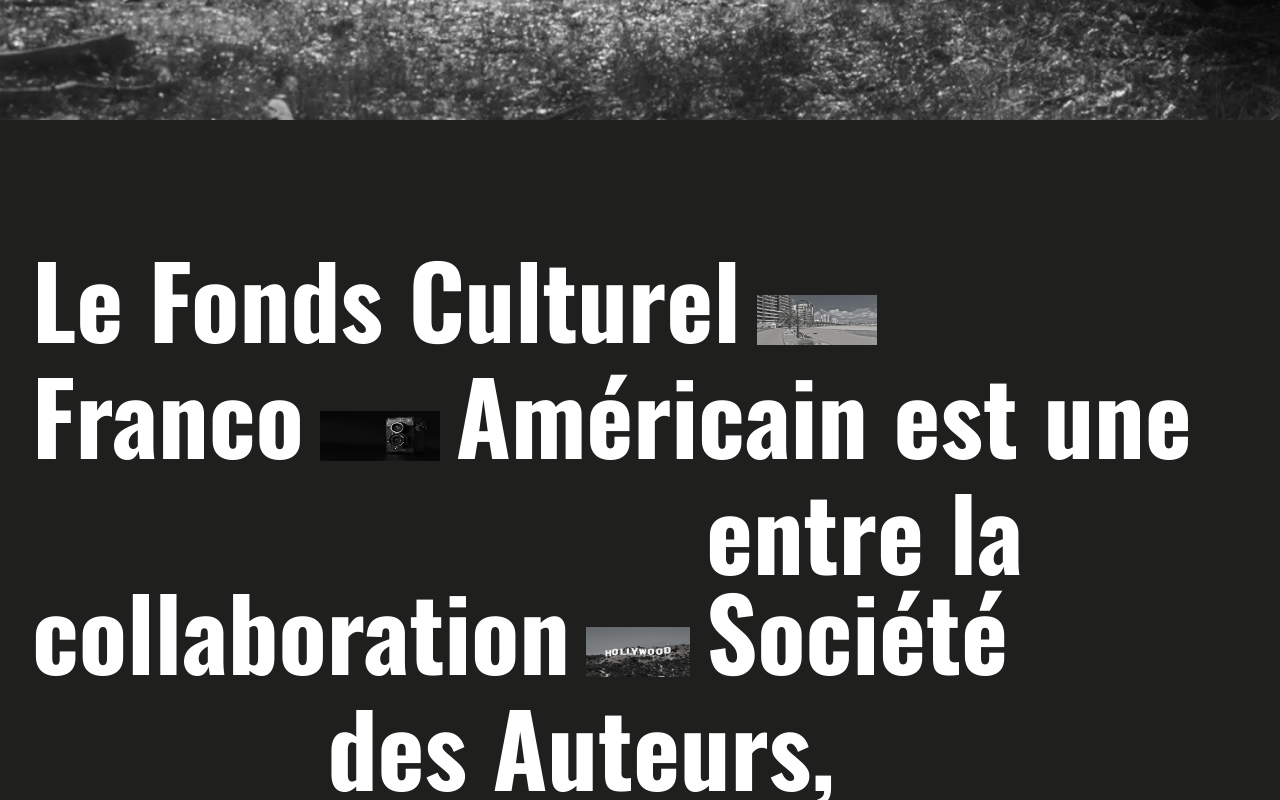
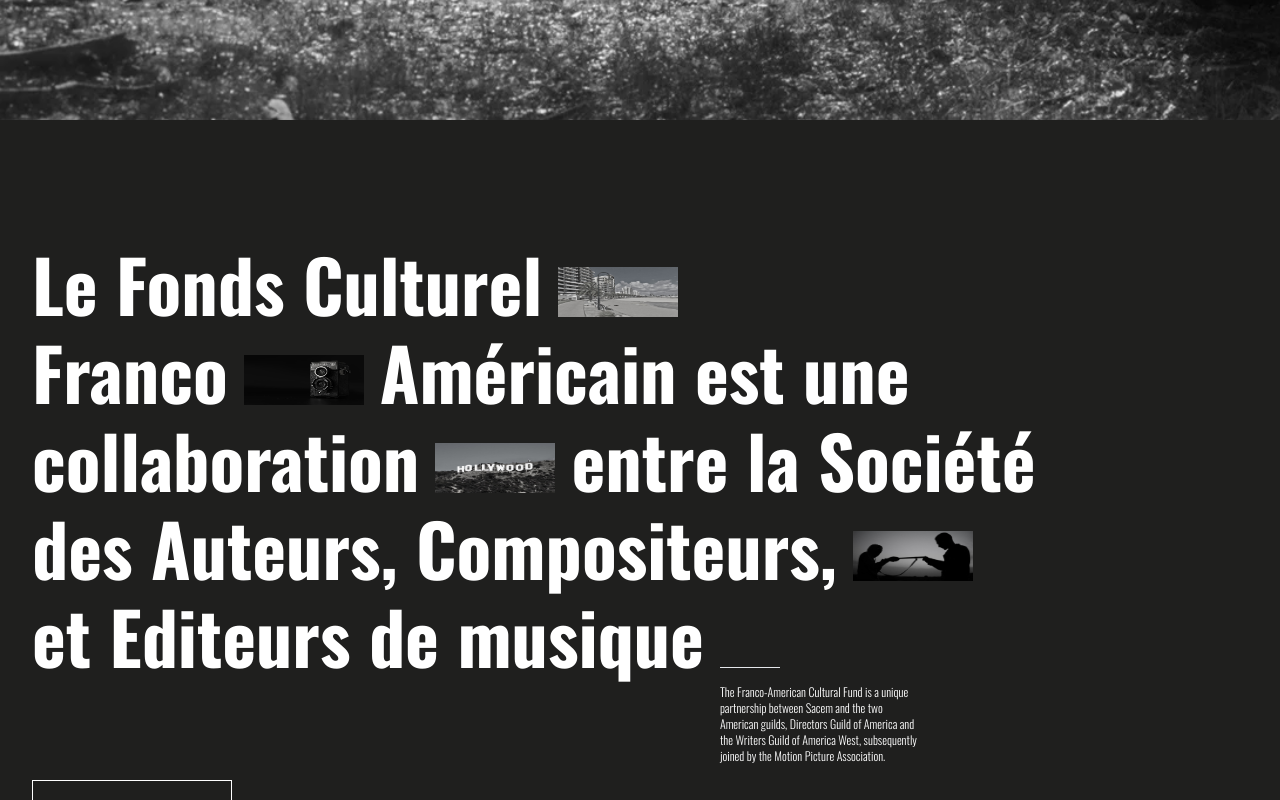
Before and after one commit to Adam-SESAME/SweetPunk-test, a Next.js app: page / in a window 1280 px wide. Shown: the part 840-1640 px from the top of the page. Built offline with nearby package versions, Linux system fonts and the light colour scheme; no server answers; a web font is replaced by a local one.

Commit message:
:bug: fixed responsive vercel

```diff
--- a/src/app/components/About/About.tsx
+++ b/src/app/components/About/About.tsx
@@ -4,10 +4,10 @@
   return (
     <section
       id={id}
-      className="w-full text-white font-oswald bg-[#1F1F1E] min-h-[100vh] md:min-h-[140vh] xl:min-h-[100vh] font-bold text-xl md:text-7xl flex flex-col gap-4 md:pl-8 px-4 pt-32"
+      className="w-full text-white font-oswald bg-[#1F1F1E] font-bold text-xl pb-20 md:text-7xl flex flex-col gap-4 md:pl-8 px-4 pt-32"
     >
       <div className="flex flex-col md:flex-row items-center md:items-end gap-4">
-        <p className="text-[35px] md:text-[72px] xl:text-[100px]">
+        <p className="text-[35px] lg:text-[72px] 2xl:text-[90px]">
           Le Fonds Culturel
         </p>
         <img
@@ -17,18 +17,18 @@
         />
       </div>
       <div className="flex flex-col md:flex-row items-center md:items-end gap-4">
-        <p className="text-[35px] md:text-[72px] xl:text-[100px]">Franco</p>
+        <p className="text-[35px] lg:text-[72px] 2xl:text-[100px]">Franco</p>
         <img
           className="hidden md:block h-[30px] w-[60px] md:w-[80px] md:h-[40px] mb-[0.20rem] xl:w-[120px] xl:h-[50px]"
           src="camera.jpg"
           alt=""
         />
-        <p className="text-[35px] md:text-[72px] xl:text-[100px]">
+        <p className="text-[35px] lg:text-[72px] 2xl:text-[100px]">
           Américain est une
         </p>
       </div>
       <div className="flex flex-col md:flex-row items-center md:items-end gap-4">
-        <p className="text-[35px] md:text-[72px] xl:text-[100px]">
+        <p className="text-[35px] lg:text-[72px] 2xl:text-[100px]">
           collaboration
         </p>
         <img
@@ -36,12 +36,12 @@
           src="hollywood.jpg"
           alt=""
         />
-        <p className="text-[35px] md:text-[72px] xl:text-[100px]">
+        <p className="text-[35px] lg:text-[72px] 2xl:text-[100px]">
           entre la Société
         </p>
       </div>
       <div className="flex flex-col md:flex-row items-center md:items-end gap-4">
-        <p className="text-[35px] md:text-[72px] xl:text-[100px] text-center">
+        <p className="text-[35px] lg:text-[72px] 2xl:text-[100px] text-center">
           des Auteurs, Compositeurs,
         </p>
         <img
@@ -50,8 +50,8 @@
           alt=""
         />
       </div>
-      <div className="flex flex-col md:flex-row items-center md:items-end md:gap-4">
-        <p className="text-[35px] md:text-[72px] xl:text-[100px]">
+      <div className="flex flex-col md:flex-row items-center md:items-end md:gap-4 md:items-baseline">
+        <p className="text-[35px] lg:text-[72px] 2xl:text-[100px]">
           et Editeurs de musique
         </p>
         <div className="w-full md:w-[200px] mt-6 flex flex-col gap-4 items-center md:items-start">
--- a/src/app/components/Footer/Footer.tsx
+++ b/src/app/components/Footer/Footer.tsx
@@ -5,7 +5,7 @@
     <>
       <section
         id={id}
-        className="flex flex-col gap-4 md:gap-0 md:flex-row justify-center md:justify-between bg-[#1D1D1D] p-8 border-t border-b border-white/10 "
+        className="flex flex-col gap-4 md:gap-4 md:flex-row justify-center md:justify-between bg-[#1D1D1D] p-8 border-t border-b border-white/10 "
       >
         <div className="flex flex-row gap-6 items-center justify-center ">
           <a href="">
@@ -21,7 +21,7 @@
             <img src="youtube.png" alt="" width={25} />
           </a>
         </div>
-        <div className="flex flex-col md:flex-row font-bold text-white font-oswald gap-2 md:gap-8 items-center">
+        <div className="flex flex-col md:whitespace-nowrap md:flex-row font-bold text-white font-oswald gap-2 md:gap-8 items-center">
           <a href="">
             <p>NOS PARTENAIRES</p>
           </a>
@@ -35,7 +35,7 @@
             <p>MENTIONS LEGALES</p>
           </a>
         </div>
-        <div className="flex flex-row font-oswald font-semibold gap-2 items-center w-[171px] justify-center m-auto md:m-0 md:justify-end">
+        <div className="flex flex-row font-oswald font-semibold gap-2 items-center md:w-[80px] w-[171px] justify-center m-auto md:m-0 md:justify-end">
           <p className="text-white">FR</p>
           <p className="text-white text-[15px] self-center">|</p>
           <p className="text-gray-500">EN</p>
--- a/src/app/components/Quotes/Quotes.tsx
+++ b/src/app/components/Quotes/Quotes.tsx
@@ -66,11 +66,11 @@
               <img
                 src={slides[activeSlideIndex].image}
                 alt=""
-                className="h-[350px] md:h-[440px] md:w-[385px] xl:h-[550px] xl:w-[485px] max-h-full z-10"
+                className="h-[450px] md:h-[440px] md:w-[385px] xl:h-[550px] xl:w-[485px] max-h-full z-10"
               />
             </div>
             <div
-              className={`text-white z-20 absolute top-[70px] right-[20px] max-w-[340px] md:top-[80px] md:max-w-[550px] md:right-[200px] xl:max-w-[1000px] xl:top-[200px] ${
+              className={`text-white z-20 absolute top-[70px] right-[20px] max-w-[340px] md:top-[80px] md:right-0 md:left-[400px] lg:max-w-[550px] xl:max-w-[1000px] xl:top-[200px] ${
                 showBigText ? "opacity-100" : "opacity-0"
               } transition-opacity duration-500 ease-out`}
             >
@@ -78,7 +78,7 @@
                 "
               </p>
 
-              <h2 className="text-lg md:text-5xl xl:text-7xl font-bold font-oswald pb-4 ">
+              <h2 className="text-lg md:text-3xl lg:6xl xl:text-7xl font-bold font-oswald pb-4 ">
                 {slides[activeSlideIndex].bigText}
               </h2>
 
--- a/tailwind.config.ts
+++ b/tailwind.config.ts
@@ -10,6 +10,7 @@
     extend: {
       screens: {
         'md': '768px',
+        'lg': '1024px',
         'xl': '1280px',
         '2xl': '1536px',
       },
```
